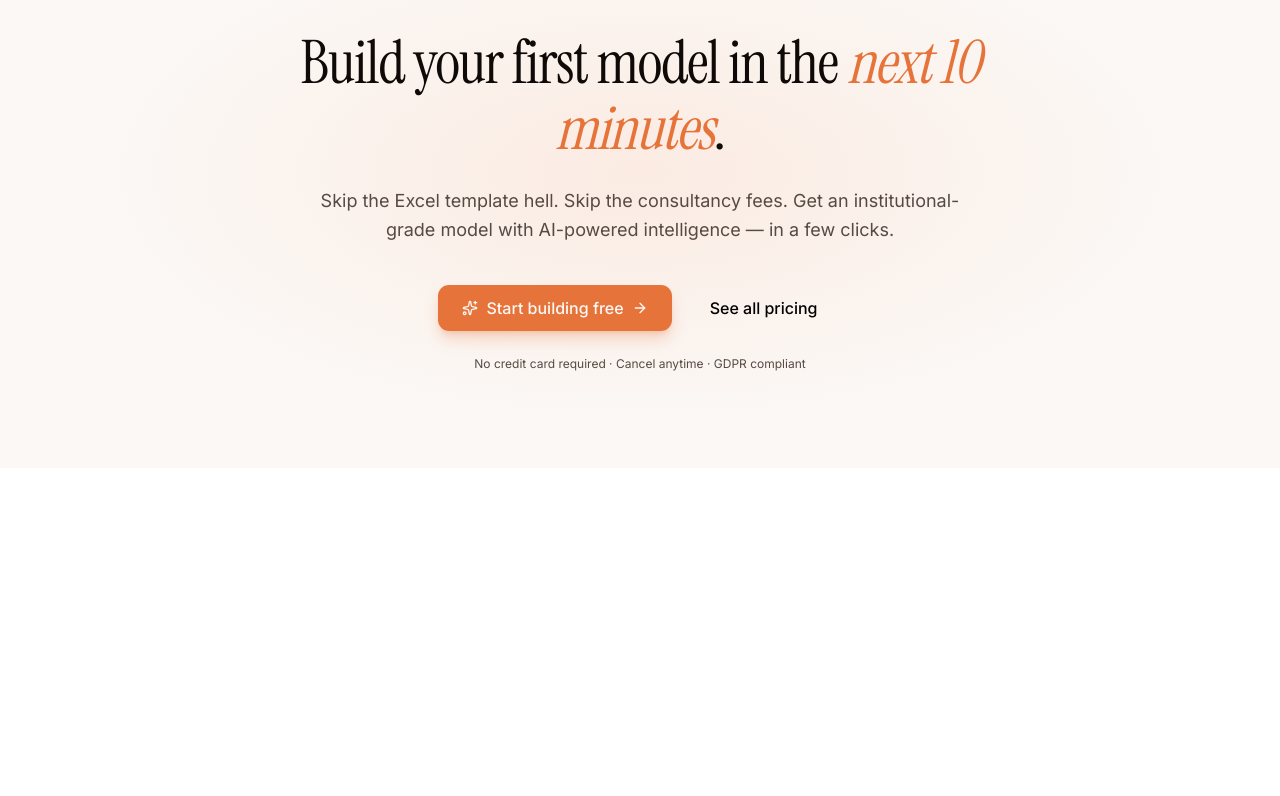
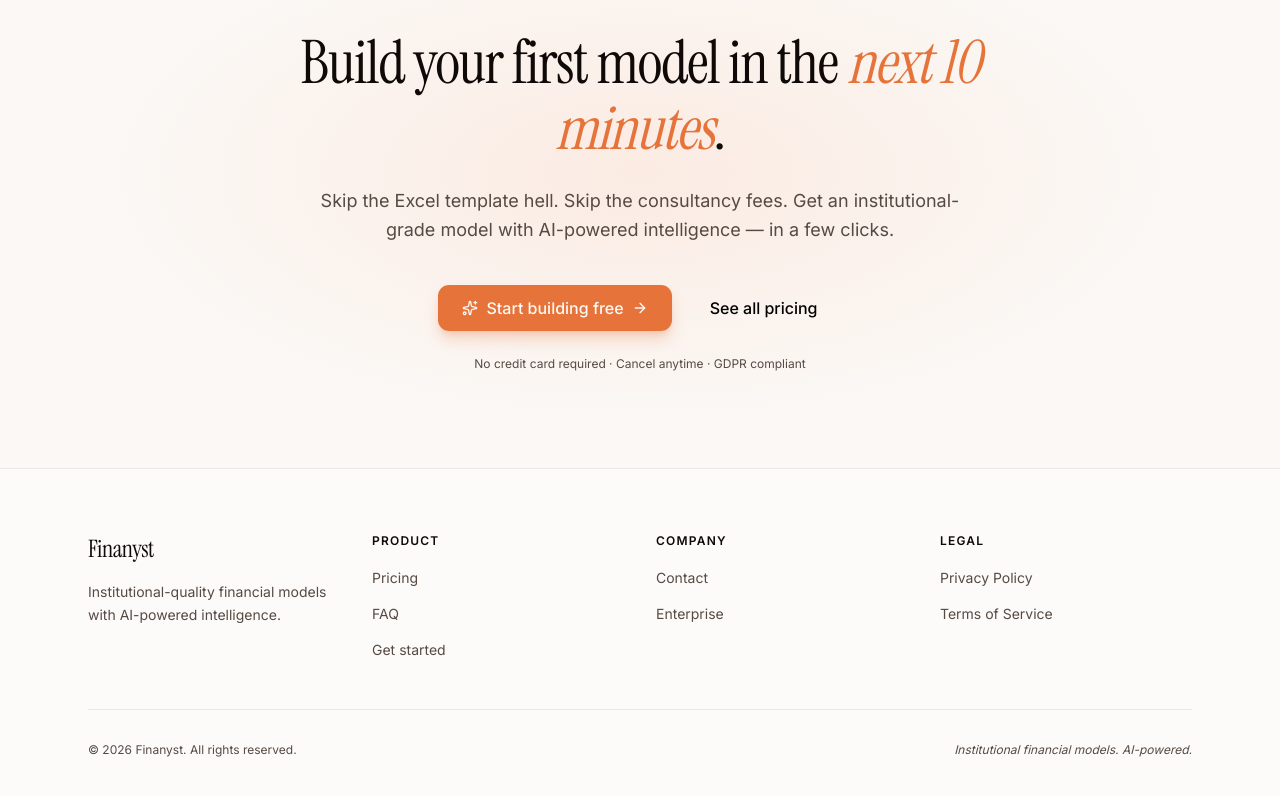
Before and after one commit to johnyadd/Financial-Modelling-Web-App, a Next.js app: page / in a window 1280 px wide. Shown: the part 6501-7297 px from the top of the page. Before the commit the page ends 6969 px from the top, so only its background shows below. Built offline with nearby package versions, Linux system fonts and the light colour scheme; no server answers.

Commit message:
Finanyst footer + legal pages (Privacy Policy, Terms of Service)

```diff
--- a/app/layout.tsx
+++ b/app/layout.tsx
@@ -2,6 +2,7 @@ import type { Metadata } from "next"
 import { Inter, Instrument_Serif } from "next/font/google"
 import "./globals.css"
 import { Navbar } from "@/components/auth/navbar"
+import { FinanystFooter } from "@/components/landing/finanyst-footer"
 
 const inter = Inter({
   variable: "--font-sans",
@@ -47,6 +48,7 @@ export default function RootLayout({
       <body className={`${inter.variable} ${instrumentSerif.variable} antialiased`}>
         <Navbar />
         {children}
+        <FinanystFooter />
       </body>
     </html>
   )
--- /dev/null
+++ b/app/privacy/page.tsx
@@ -0,0 +1,34 @@
+export const metadata = {
+  title: "Privacy Policy | Finanyst",
+  description: "Finanyst privacy policy — how we handle your data.",
+}
+
+export default function PrivacyPage() {
+  return (
+    <main className="max-w-3xl mx-auto px-6 py-24">
+      <h1 className="font-display text-5xl mb-4 text-foreground">Privacy Policy</h1>
+      <p className="text-sm text-muted-foreground mb-12">Last updated: {new Date().toLocaleDateString("en-GB", { year: "numeric", month: "long", day: "numeric" })}</p>
+
+      <div className="prose prose-neutral max-w-none space-y-6 text-foreground">
+        <p className="text-lg leading-relaxed">
+          Finanyst takes your privacy seriously. This is a summary of how we handle your data. A full policy document is being finalised.
+        </p>
+
+        <h2 className="font-display text-2xl mt-8">What we collect</h2>
+        <p>We collect the minimum information needed to provide the service: your email address, your business context (industry, stage, etc. that you enter in the questionnaire), and the financial models you create. Payment information is handled entirely by Stripe — we never see or store your card details.</p>
+
+        <h2 className="font-display text-2xl mt-8">How we use it</h2>
+        <p>Your data is used solely to provide the Finanyst service: generating financial models, providing AI-powered suggestions via Claude, and managing your subscription. We do not sell or share your data with third parties for marketing purposes.</p>
+
+        <h2 className="font-display text-2xl mt-8">Data storage</h2>
+        <p>Data is stored in Supabase (SOC 2 Type II certified) with row-level security ensuring each user only sees their own data. AI processing uses Anthropic&apos;s Claude API. Payment processing is handled by Stripe (PCI DSS Level 1 certified).</p>
+
+        <h2 className="font-display text-2xl mt-8">Your rights (GDPR)</h2>
+        <p>Under GDPR, you have the right to access, correct, or delete your data at any time. To exercise these rights, contact us at <a href="mailto:hello@finanyst.com" className="text-primary hover:underline">hello@finanyst.com</a>.</p>
+
+        <h2 className="font-display text-2xl mt-8">Contact</h2>
+        <p>For any privacy questions, please email <a href="mailto:hello@finanyst.com" className="text-primary hover:underline">hello@finanyst.com</a>. Full privacy policy documentation will be published shortly.</p>
+      </div>
+    </main>
+  )
+}
--- /dev/null
+++ b/app/terms/page.tsx
@@ -0,0 +1,34 @@
+export const metadata = {
+  title: "Terms of Service | Finanyst",
+  description: "Finanyst terms of service.",
+}
+
+export default function TermsPage() {
+  return (
+    <main className="max-w-3xl mx-auto px-6 py-24">
+      <h1 className="font-display text-5xl mb-4 text-foreground">Terms of Service</h1>
+      <p className="text-sm text-muted-foreground mb-12">Last updated: {new Date().toLocaleDateString("en-GB", { year: "numeric", month: "long", day: "numeric" })}</p>
+
+      <div className="prose prose-neutral max-w-none space-y-6 text-foreground">
+        <p className="text-lg leading-relaxed">
+          These are the summary terms for using Finanyst. Full legal terms are being finalised.
+        </p>
+
+        <h2 className="font-display text-2xl mt-8">The service</h2>
+        <p>Finanyst provides AI-powered financial modelling software. We generate institutional-quality financial models based on the information you provide, with AI-suggested defaults powered by Claude AI.</p>
+
+        <h2 className="font-display text-2xl mt-8">Not financial advice</h2>
+        <p>The models and suggestions generated by Finanyst are for informational and analytical purposes only. They do not constitute financial, investment, tax, legal, or accounting advice. You should consult qualified professionals before making financial decisions. Finanyst is not liable for decisions made based on model outputs.</p>
+
+        <h2 className="font-display text-2xl mt-8">Subscription and billing</h2>
+        <p>Paid subscriptions renew monthly unless cancelled. You can cancel anytime via the built-in Stripe billing portal. Refunds are handled case-by-case; contact us at <a href="mailto:hello@finanyst.com" className="text-primary hover:underline">hello@finanyst.com</a> if you need to discuss.</p>
+
+        <h2 className="font-display text-2xl mt-8">Acceptable use</h2>
+        <p>You agree not to use Finanyst for illegal purposes, to attempt to breach the service&apos;s security, or to resell or redistribute the platform without authorisation. Vendor Pro subscribers may deliver models to their clients under their own branding.</p>
+
+        <h2 className="font-display text-2xl mt-8">Contact</h2>
+        <p>For any questions about these terms, please email <a href="mailto:hello@finanyst.com" className="text-primary hover:underline">hello@finanyst.com</a>. Full terms of service documentation will be published shortly.</p>
+      </div>
+    </main>
+  )
+}
--- /dev/null
+++ b/components/landing/finanyst-footer.tsx
@@ -0,0 +1,108 @@
+"use client"
+
+import Link from "next/link"
+
+export function FinanystFooter() {
+  const currentYear = new Date().getFullYear()
+
+  return (
+    <footer className="border-t border-border/60 bg-muted/20">
+      <div className="max-w-6xl mx-auto px-6 py-16">
+
+        {/* Top section - brand + columns */}
+        <div className="grid grid-cols-2 md:grid-cols-4 gap-8 mb-12">
+
+          {/* Brand column */}
+          <div className="col-span-2 md:col-span-1">
+            <Link href="/" className="inline-block mb-4">
+              <span className="font-display text-2xl tracking-tight text-foreground">Finanyst</span>
+            </Link>
+            <p className="text-sm text-muted-foreground leading-relaxed max-w-xs">
+              Institutional-quality financial models with AI-powered intelligence.
+            </p>
+          </div>
+
+          {/* Product column */}
+          <div>
+            <h3 className="text-xs font-semibold uppercase tracking-widest text-foreground mb-4">
+              Product
+            </h3>
+            <ul className="space-y-3">
+              <li>
+                <Link href="/pricing" className="text-sm text-muted-foreground hover:text-foreground transition-colors">
+                  Pricing
+                </Link>
+              </li>
+              <li>
+                <Link href="/#faq" className="text-sm text-muted-foreground hover:text-foreground transition-colors">
+                  FAQ
+                </Link>
+              </li>
+              <li>
+                <Link href="/auth/signup" className="text-sm text-muted-foreground hover:text-foreground transition-colors">
+                  Get started
+                </Link>
+              </li>
+            </ul>
+          </div>
+
+          {/* Company column */}
+          <div>
+            <h3 className="text-xs font-semibold uppercase tracking-widest text-foreground mb-4">
+              Company
+            </h3>
+            <ul className="space-y-3">
+              <li>
+                <a
+                  href="mailto:hello@finanyst.com"
+                  className="text-sm text-muted-foreground hover:text-foreground transition-colors"
+                >
+                  Contact
+                </a>
+              </li>
+              <li>
+                <a
+                  href="mailto:hello@finanyst.com?subject=Enterprise%20Enquiry"
+                  className="text-sm text-muted-foreground hover:text-foreground transition-colors"
+                >
+                  Enterprise
+                </a>
+              </li>
+            </ul>
+          </div>
+
+          {/* Legal column */}
+          <div>
+            <h3 className="text-xs font-semibold uppercase tracking-widest text-foreground mb-4">
+              Legal
+            </h3>
+            <ul className="space-y-3">
+              <li>
+                <Link href="/privacy" className="text-sm text-muted-foreground hover:text-foreground transition-colors">
+                  Privacy Policy
+                </Link>
+              </li>
+              <li>
+                <Link href="/terms" className="text-sm text-muted-foreground hover:text-foreground transition-colors">
+                  Terms of Service
+                </Link>
+              </li>
+            </ul>
+          </div>
+
+        </div>
+
+        {/* Bottom bar */}
+        <div className="pt-8 border-t border-border/60 flex flex-col md:flex-row items-start md:items-center justify-between gap-4">
+          <p className="text-xs text-muted-foreground">
+            © {currentYear} Finanyst. All rights reserved.
+          </p>
+          <p className="text-xs text-muted-foreground italic">
+            Institutional financial models. AI-powered.
+          </p>
+        </div>
+
+      </div>
+    </footer>
+  )
+}
```
